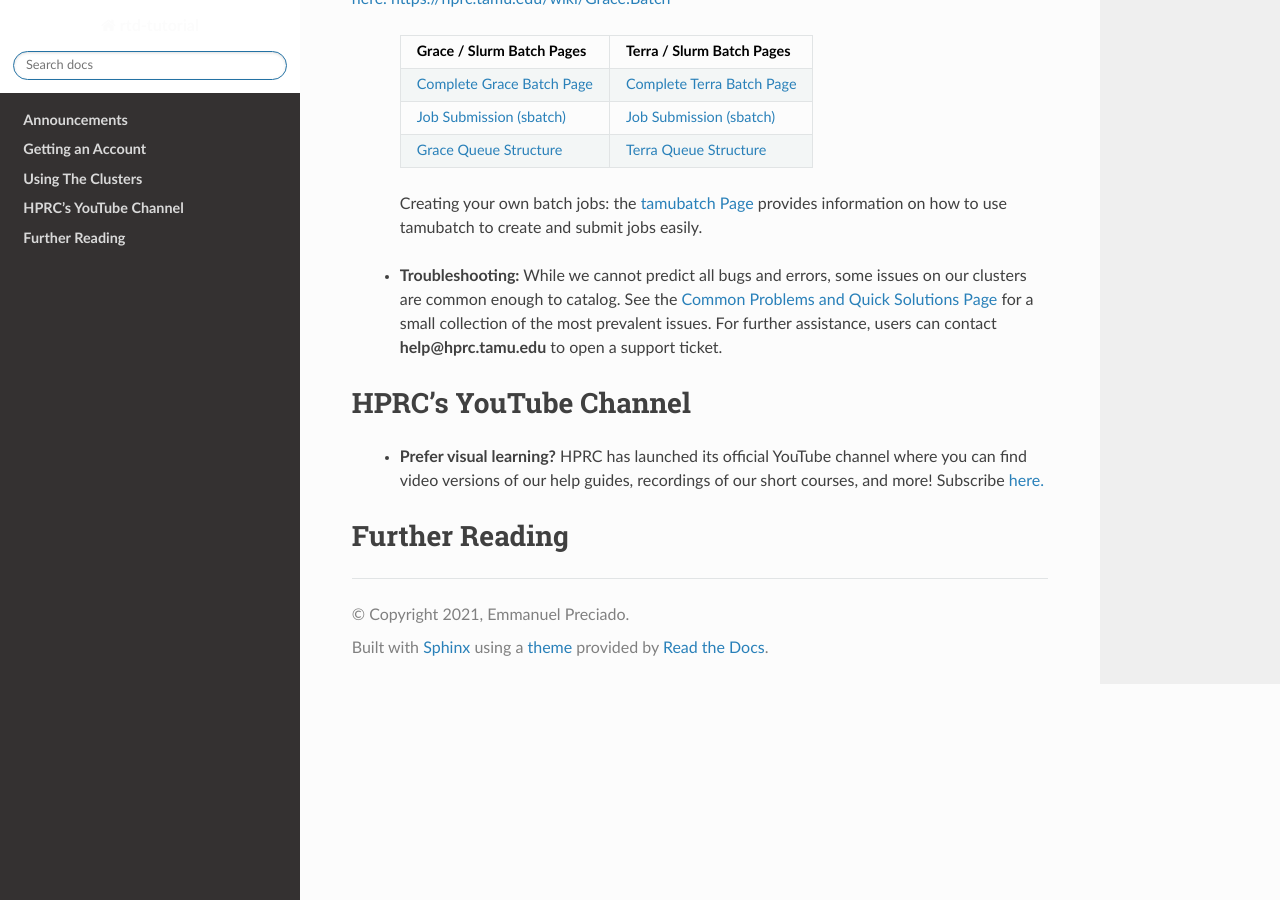
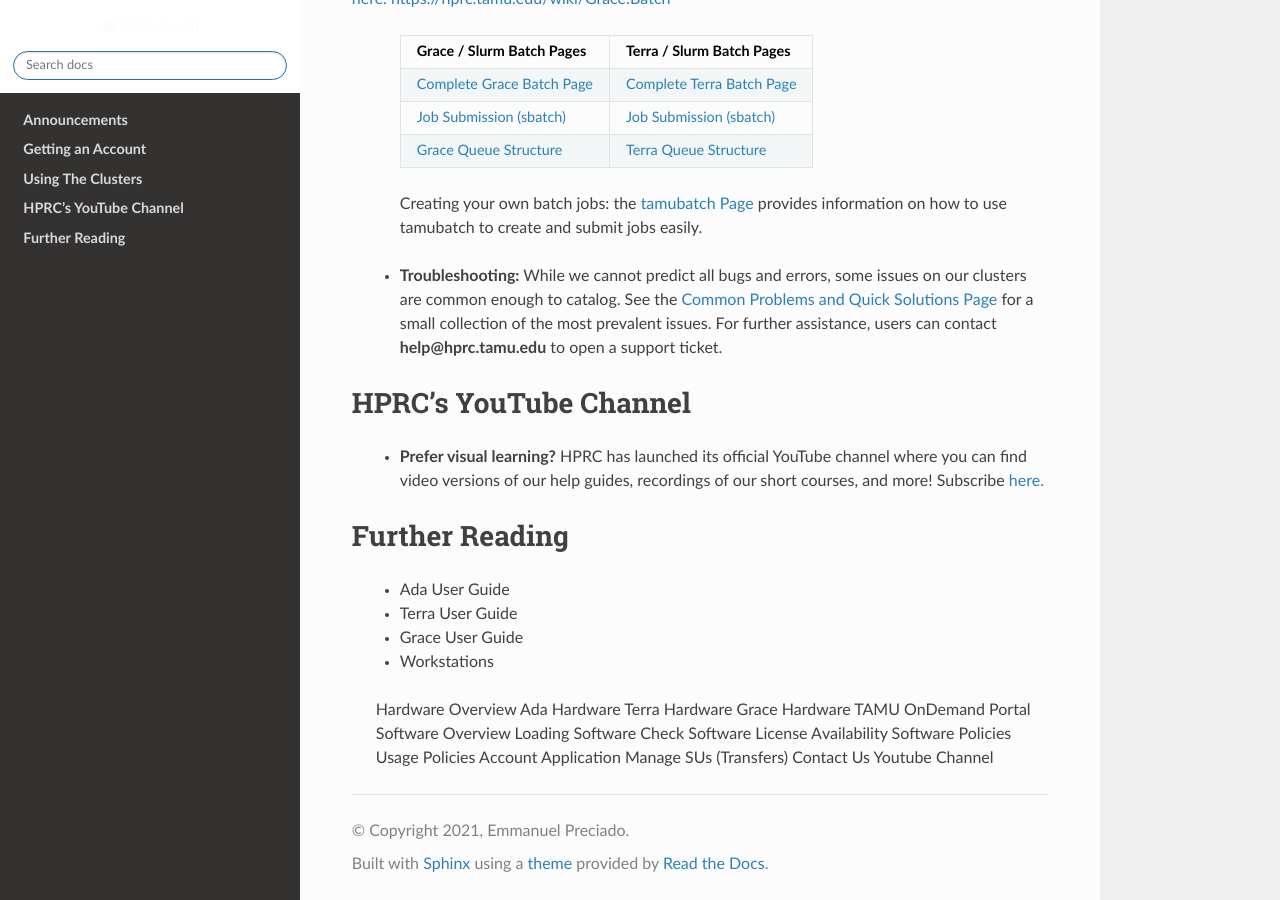
Before and after one commit to EmmanuelDej/rtd-tutorial, a Sphinx documentation site: the page built from docs/index.rst, in a window 1280 px wide and 900 px high, scrolled down 1218 px. Built offline with Sphinx 7.4.7 and the Read the Docs theme 2.0.0, drawn with Linux system fonts in a browser that asks for light colours.

Commit message:
Update index.rst

```diff
--- a/docs/index.rst
+++ b/docs/index.rst
@@ -62,3 +62,21 @@ https://hprc.tamu.edu/wiki/Grace:Batch
 
 **Further Reading**
 ================
+   * Ada User Guide
+   * Terra User Guide
+   * Grace User Guide
+   * Workstations
+   Hardware Overview
+   Ada Hardware
+   Terra Hardware
+   Grace Hardware
+   TAMU OnDemand Portal
+   Software Overview
+   Loading Software
+   Check Software License Availability
+   Software Policies
+   Usage Policies
+   Account Application
+   Manage SUs (Transfers)
+   Contact Us
+   Youtube Channel
```
